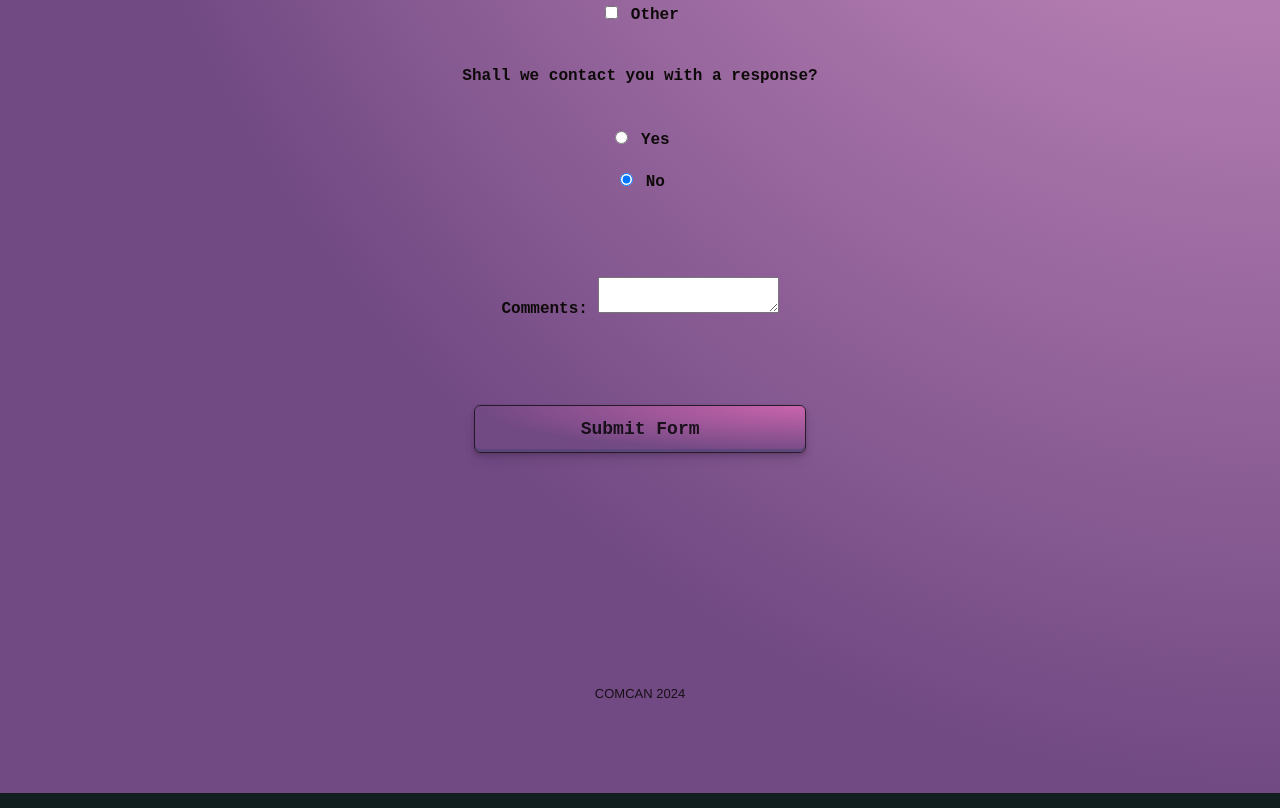
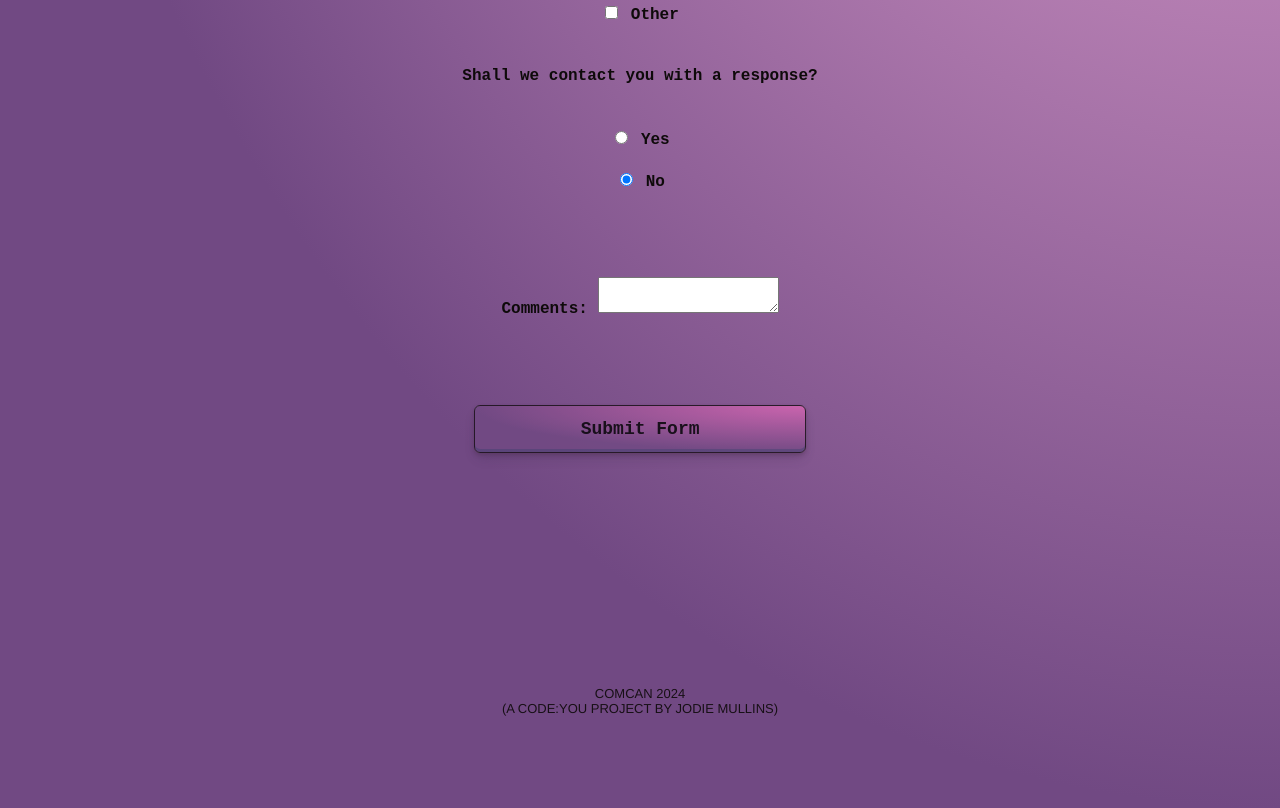
Before and after one commit to JodieMullins/CY-WebDev, a plain HTML site: page contact.html in a window 1280 px wide. Shown: the part 790-1598 px from the top of the page. Drawn offline with Linux system fonts and the light colour scheme.

Commit message:
contact form footer

```diff
--- a/contact.html
+++ b/contact.html
@@ -81,6 +81,7 @@
                 <footer id="footer-comcan">
                     COMCAN 2024
                 </footer>
+                <footer> (A Code:You project by Jodie Mullins)</footer>
             </section>
         </div>
 
--- a/css/contactstyles.css
+++ b/css/contactstyles.css
@@ -105,6 +105,7 @@ button, div {
     align-self: center;
 }*/
 
+/* footer */
 div {
     text-align: center;
     text-transform: uppercase;
```
